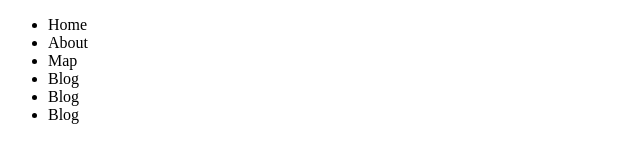
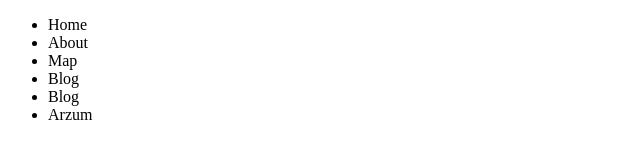
Before and after one commit to ArzumResulova/textgit, a plain HTML site: page index.html in a window 1280 px wide. Shown: the full height of the page, 0-640 px from the left. Drawn offline with Linux system fonts and the light colour scheme.

Commit message:
Update index.html

```diff
--- a/index.html
+++ b/index.html
@@ -16,7 +16,7 @@
                 <li>Map</li>
                 <li>Blog</li>
                 <li>Blog</li>
-                <li>Blog</li>
+                <li>Arzum</li>
             </ul>
         </nav>
     </header>
```
